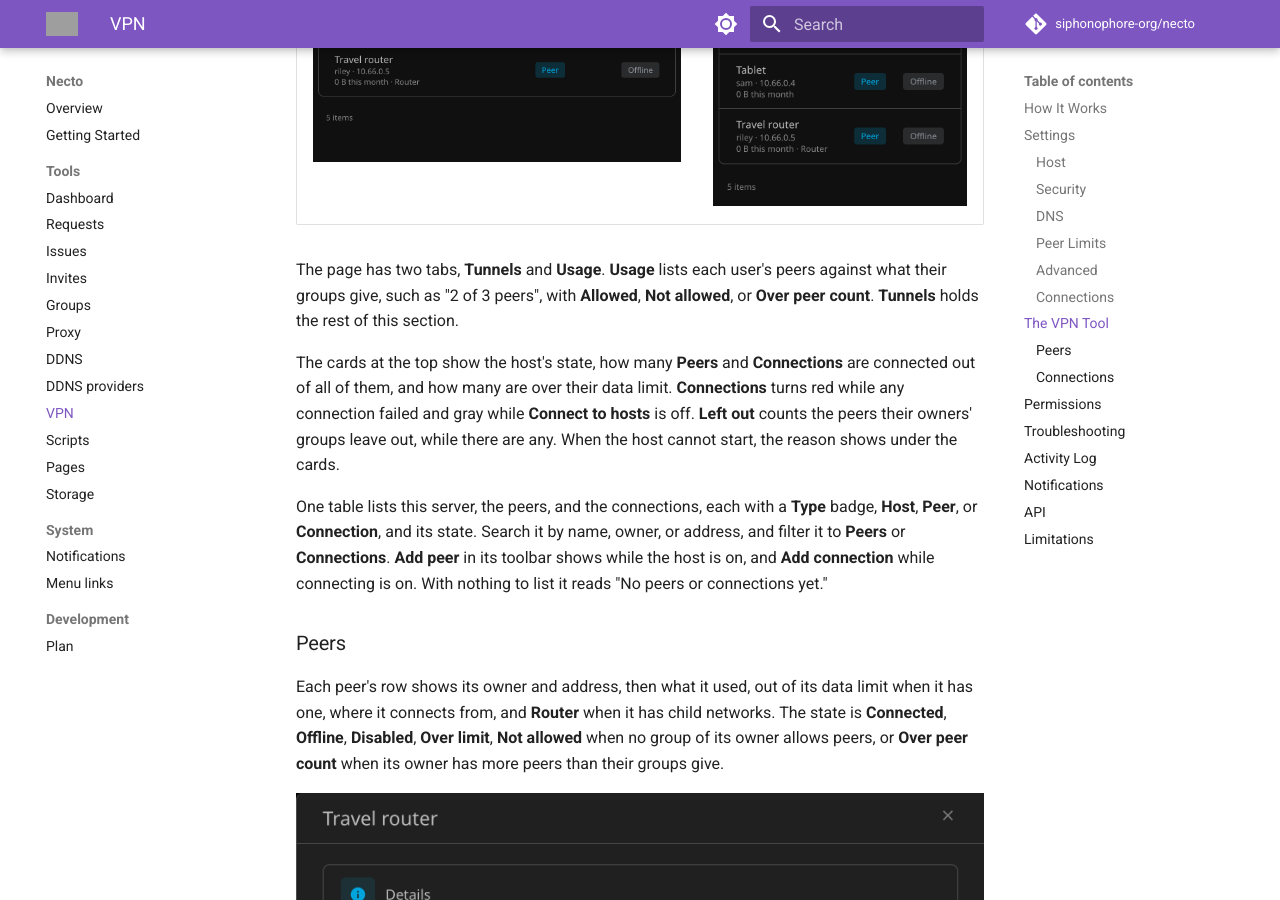
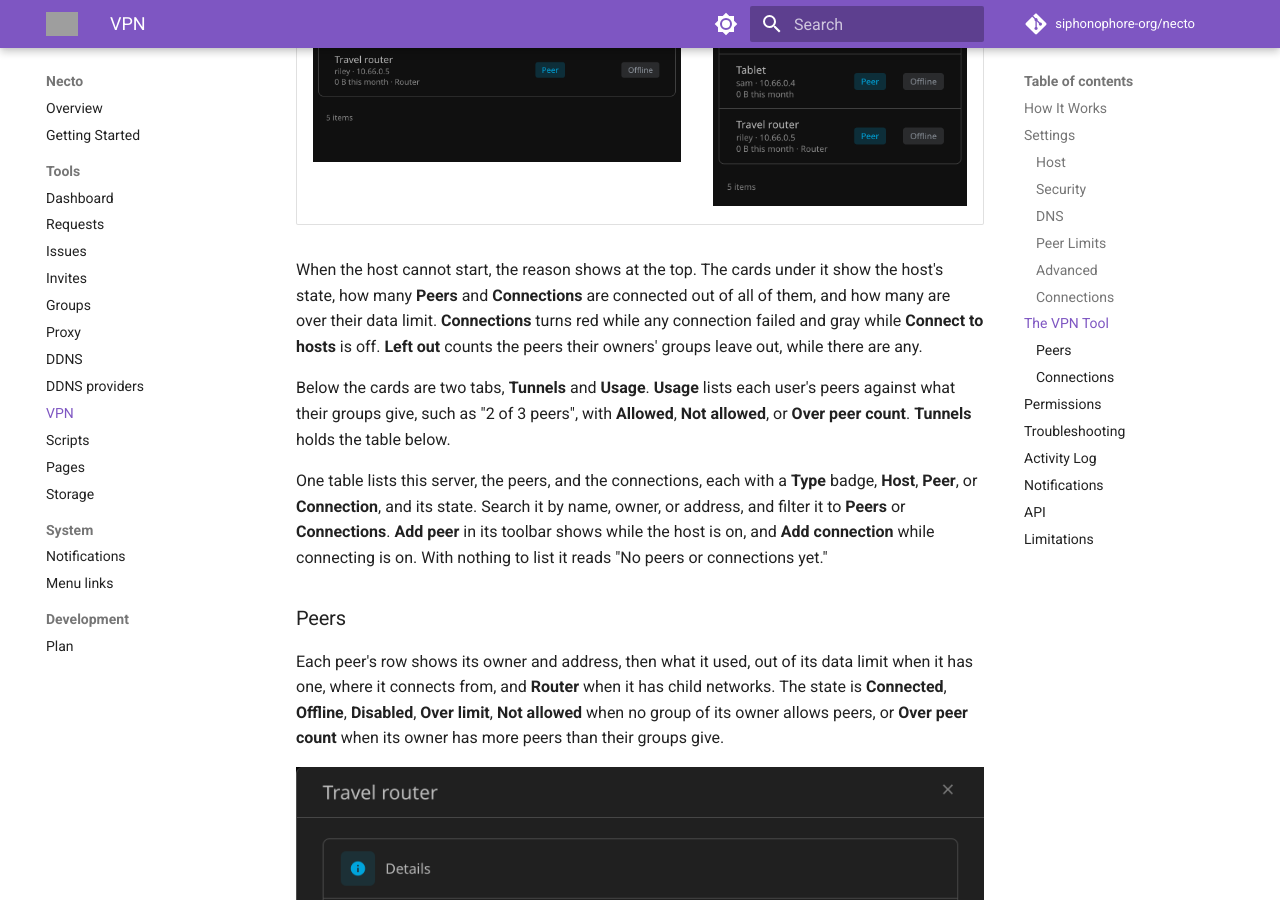
Before and after one commit to siphonophore-org/necto, an MkDocs documentation site: the page built from docs/VPN.md, in a window 1280 px wide and 900 px high, scrolled down 4431 px. Built offline with MkDocs 1.6.1 and Material for MkDocs 9.7.7, drawn with Linux system fonts in a browser that asks for light colours; comment, search, counter and statistics services are not loaded; grey boxes are pictures that could not be loaded.

Commit message:
docs match cards above tabs

```diff
--- a/docs/VPN.md
+++ b/docs/VPN.md
@@ -80,9 +80,9 @@ While VPN is off, the tool reads "VPN is off. Turn it on in Settings to add peer
 | :---: | :---: |
 | ![VPN](screenshots/WireGuard.png) | ![VPN on a phone](screenshots/WireGuard%20Phone.png) |
 
-The page has two tabs, **Tunnels** and **Usage**. **Usage** lists each user's peers against what their groups give, such as "2 of 3 peers", with **Allowed**, **Not allowed**, or **Over peer count**. **Tunnels** holds the rest of this section.
+When the host cannot start, the reason shows at the top. The cards under it show the host's state, how many **Peers** and **Connections** are connected out of all of them, and how many are over their data limit. **Connections** turns red while any connection failed and gray while **Connect to hosts** is off. **Left out** counts the peers their owners' groups leave out, while there are any.
 
-The cards at the top show the host's state, how many **Peers** and **Connections** are connected out of all of them, and how many are over their data limit. **Connections** turns red while any connection failed and gray while **Connect to hosts** is off. **Left out** counts the peers their owners' groups leave out, while there are any. When the host cannot start, the reason shows under the cards.
+Below the cards are two tabs, **Tunnels** and **Usage**. **Usage** lists each user's peers against what their groups give, such as "2 of 3 peers", with **Allowed**, **Not allowed**, or **Over peer count**. **Tunnels** holds the table below.
 
 One table lists this server, the peers, and the connections, each with a **Type** badge, **Host**, **Peer**, or **Connection**, and its state. Search it by name, owner, or address, and filter it to **Peers** or **Connections**. **Add peer** in its toolbar shows while the host is on, and **Add connection** while connecting is on. With nothing to list it reads "No peers or connections yet."
 
```
Also changed, not shown: docs/Groups.md (+1 -1 lines), docs/Scripts.md (+1 -1 lines).
